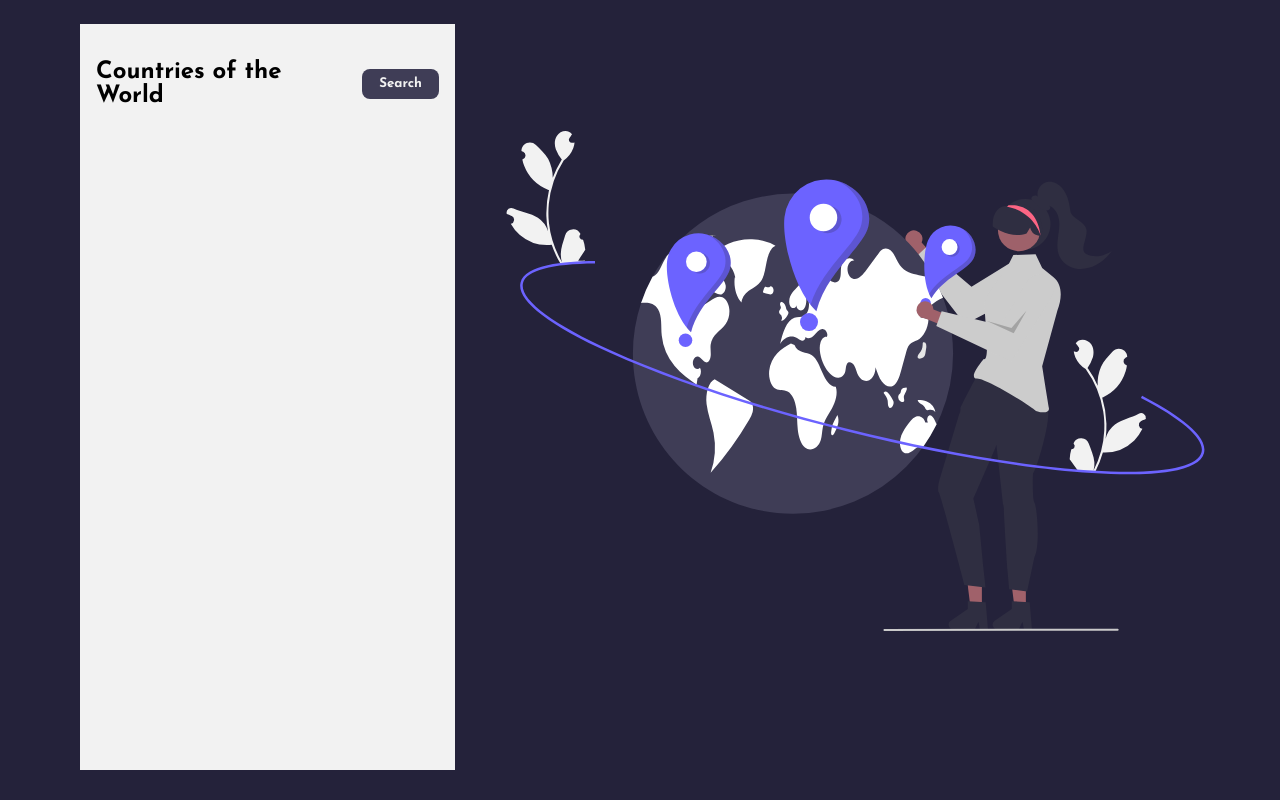
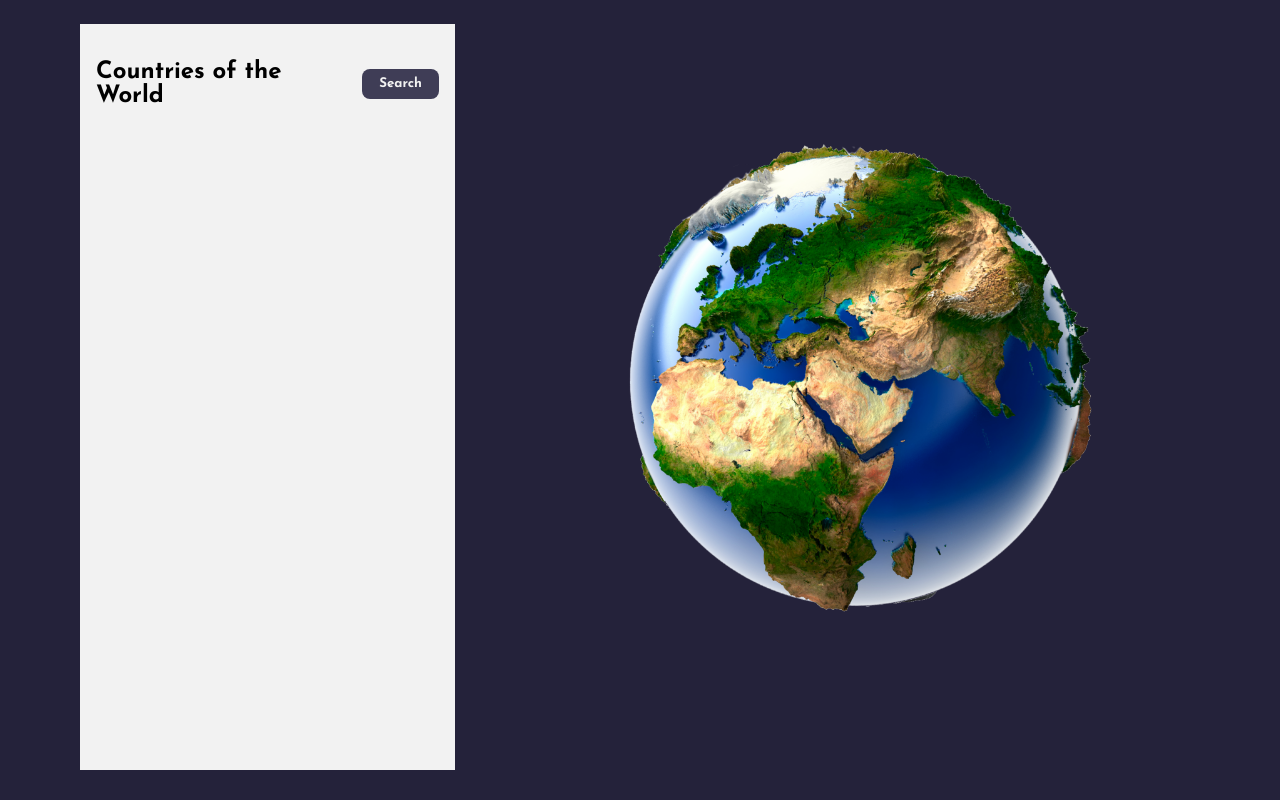
Before and after one commit to edurebolledo21/Country-finder, a plain HTML site: page index.html in a window 1280 px wide. Drawn offline with Linux system fonts and the light colour scheme; no server answers; a web font is replaced by a local one.

Commit message:
new-file

```diff
--- a/index.html
+++ b/index.html
@@ -31,17 +31,10 @@
         </div>
 
             <div id="lefth">
-                <img src="/img/undraw_world_re_768g.svg" alt="">
+                <img src="/img/pngwing.com_.png" alt="">
             </div>
 
     </div>
-
-
-
-
-
-
-
     <script src="index.js"></script>
 </body>
 </html>
```
Also changed, not shown: img/pngwing.com_.png (added), img/undraw_world_re_768g.svg (deleted).
